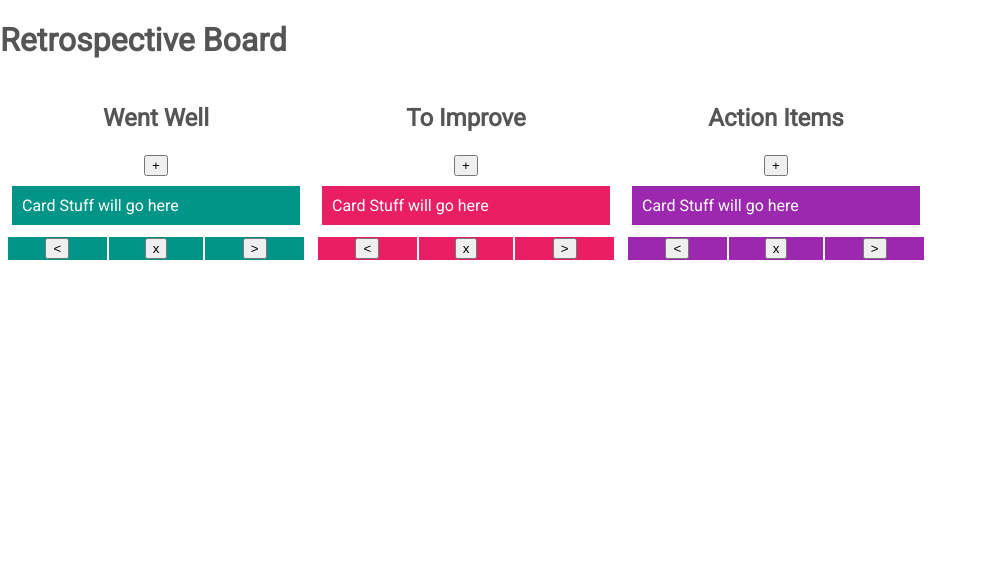
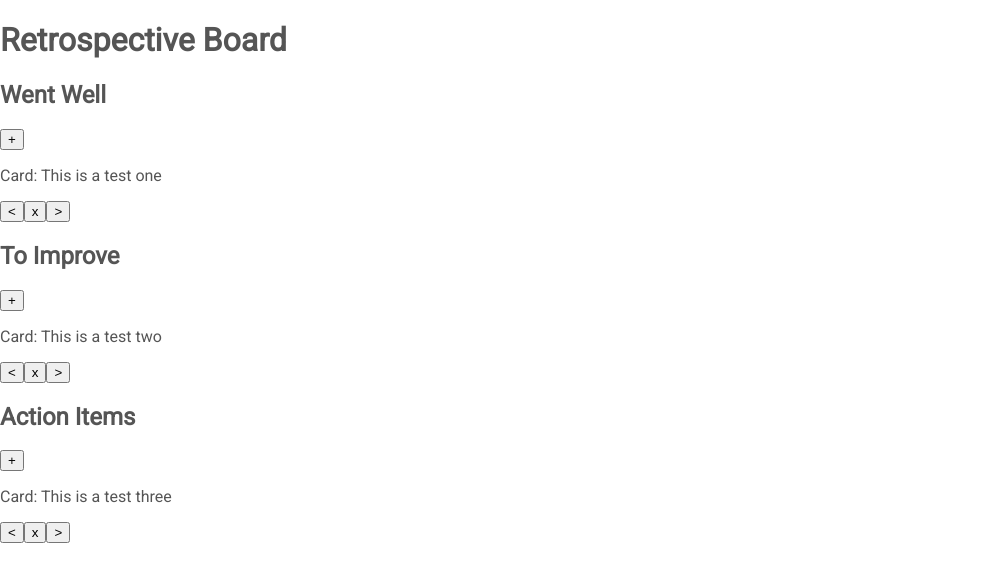
Before and after one commit to simi823/retro-board, a React (Create React App) app: page / in a window 1280 px wide. Shown: the top 582 px of the page, without its empty margins (0-987 px from the left). Built offline with nearby package versions, Linux system fonts and the light colour scheme.

Commit message:
update App.js for one big component, I think

```diff
--- a/src/App.js
+++ b/src/App.js
@@ -1,147 +1,107 @@
 import React, { Component } from 'react';
-// import pen from './pen.svg';
 import './retro-board.css';
-import Card from './components/Card/Card.js'
-import AddCard from './components/AddCard/AddCard.js'
-import ControlCard from './components/ControlCard/ControlCard.js'
 
 const categories = [
   {
     id: 1,
     name: 'Went Well',
-      colorId: "ww",
+    colorId: 'ww',
     color: '#019588',
+    cards: [{ id: 0, title: 'Card: This is a test one' }],
   },
   {
     id: 2,
     name: 'To Improve',
-      colorId: "ti",
+    colorId: 'ti',
     color: '#e91e63',
+    cards: [{ id: 0, title: 'Card: This is a test two' }],
   },
   {
     id: 3,
-      name: "Action Items",
-      colorId: "ai",
+    name: 'Action Items',
+    colorId: 'ai',
     color: '#9c28b0',
-    }
+    cards: [{ id: 0, title: 'Card: This is a test three' }],
+  },
 ];
 
-function Category(props) {
+function AddNewCard(props) {
+  console.log("AddNewCard: ", props);
+  return <div>
+      New Card Input Here for Category {props.category_id} of {props.cards.length}
+      <div>
+        <textarea className="form-input" category_id={props.category_id} value={props.input} onChange={props.handleChange} />
+        <button onClick={props.handleSubmitNewCard}>ADD</button>
+        <button onClick={props.deleteNewCard}>delete</button>
+      </div>
+    </div>;
+}
+
+function Card(props) {
+  console.log("Card: ", props);
   return (
     <div>
-      <h2 className="h4">{props.name}</h2>
-      {props.categories.map(category => {
-        const key = "category-" + category.id;
-        const labelId = "change-category-" + category.id;
-        if (category.name === props.name) {
-          return <table className="table">
-          <tbody>
-            <tr key={key}>
-              <td className="form-inline">
-                  <button
-                    type="button"
-                    className="btn btn-danger btn-sm"
-                    onClick={e => this.addCard(props.id, e.targer.value)}>
-                    +
-                  </button>
-              </td>
-            </tr>
-            <tr>
-              <td>
-                  <Card labelId={labelId} key={key} category_id={category.id} name={category.name} colorId={category.colorId} />
-              </td>
-            </tr>
-            <tr>
-              <td>
-                  <ControlCard labelId={labelId} key={key} category_id={category.id} name={category.name} colorId={category.colorId} />
-              </td>
-            </tr>
-          </tbody>
-        </table>;
-        } else return null;
-      })}
+      <div card_id={props.id}>
+        <p>{props.title}</p>
       </div>
-  );
+      <div>
+        <button>&lt;</button>
+        <button>x</button>
+        <button>&gt;</button>
+      </div>
+    </div>
+  )
 }
-
 class App extends Component {
   state = {
-    categories: categories
-  }
-  addCard = (id, name) => {
+    categories: categories,
+    showAddCard: false,
+    showButton: '+',
+    input: ''
+  };
+  onClickNewCard = id => {
+    console.log('onClickNewCard: ', id, this.state)
+    if (this.state.id === id)
       this.setState({
-      categories: this.state.categories.map(category => {
-        console.log(category);
-        return category;
-      }),
-    });
+        showAddCard: !this.state.showAddCard,
+        showButton: "-"
+      })
   };
-  moveRight = (id, name) => {
-    this.setState({
-      categories: this.state.categories.map(category => {
-        if (category.id === id) category.name = name;
-        return category;
-      }),
-    });
+  handleSubmitNewCard(e) {
+
   };
-  moveLeft = (id, category) => {
-    this.setState({
-      categories: this.state.categories.map(category => {
-        if (category.id === id) category.name = category;
-        return category;
-      }),
-    });
-  };
-  delete = id => {
-    this.setState({
-      categories: this.state.categories.filter(category => {
-        return category.id !== id;
-      }),
-    });
+  deleteNewCard(e) {
+    e.preventDetaul();
+    this.setState({showAddCard: !this.state.showAddCard})
   };
   render() {
+    console.log("Main render: ", this.state);
     return (
     <div className="container">
       <h1>Retrospective Board</h1>
-        <table>
-          <tbody>
-            <tr>
-              <td>
-                <Category
-                  name="Went Well"
-                  categories={this.state.categories}
-                  addCard={this.addCard}
-                  moveLeft={this.moveLeft}
-                  delete={this.delete}
-                  moveRight={this.moveRight}
-                />
-              </td>
-              <td>
-                <Category
-                  name="To Improve"
-                  categories={this.state.categories}
-                  addCard={this.addCard}
-                  moveLeft={this.moveLeft}
-                  delete={this.delete}
-                  moveRight={this.moveRight}
-                />
-              </td>
-              <td>
-                <Category
-                  name="Action Items"
-                  categories={this.state.categories}
-                  addCard={this.addCard}
-                  moveLeft={this.moveLeft}
-                  delete={this.delete}
-                  moveRight={this.moveRight}
-                />
-              </td>
-            </tr>
-          </tbody>
-        </table>
+        {this.state.categories && this.state.categories.map((category, index) => {
+          console.log(category);
+          return (
+            <div category_id={category.id}>
+              <h2>{category.name}</h2>
+              <div>
+                <button onClick={() => this.onClickNewCard(category.id)}>{this.state.showButton}</button>
               </div>
-    );
-  }
+              <div>
+                {category.cards && category.cards.map((card, index) => {
+                  console.log(card);
+                  return (<Card id={card.id} title={card.title}/>)
+                })}
+              </div>
+              <div>
+                {this.state.showAddCard && <AddNewCard category_id={category.id} cards={category.cards} />}
+              </div>
+            </div>
+          )
+        })}
+    </div>
+    )
+  };
 }
 
 export default App;
```
Lines whose indentation alone changed are shown as unchanged.
